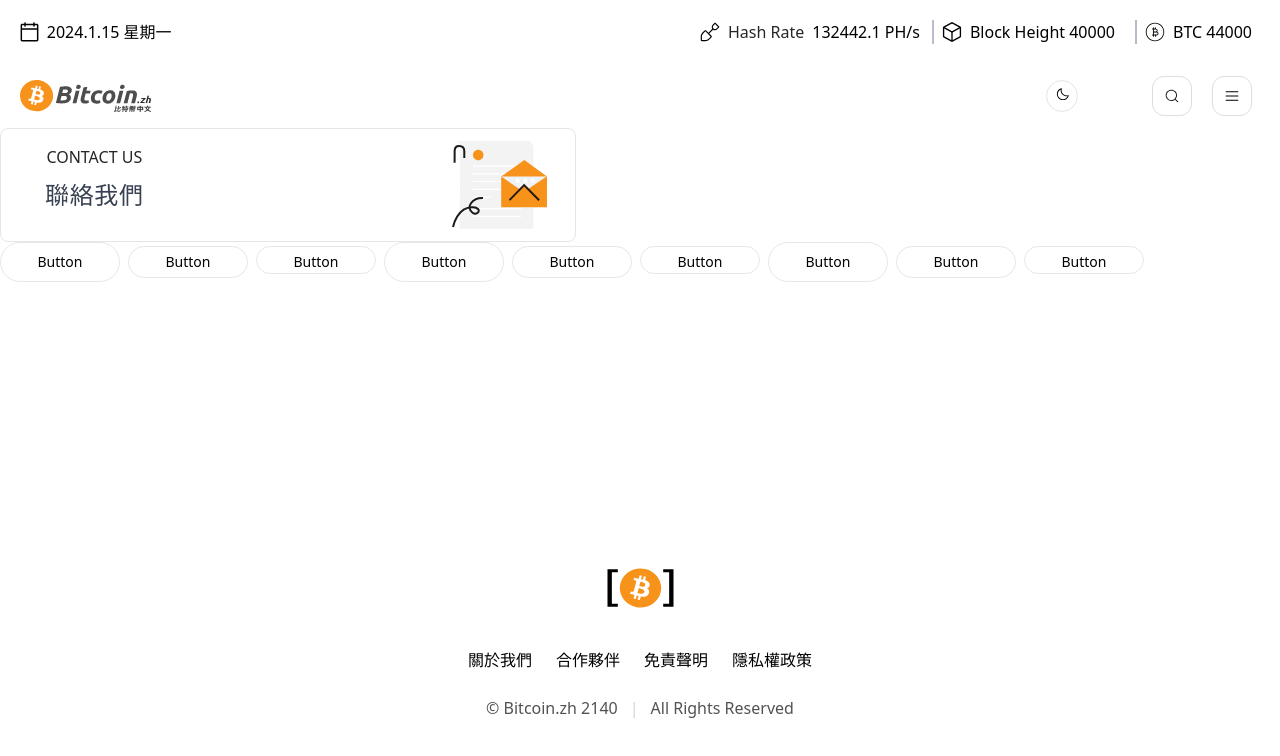
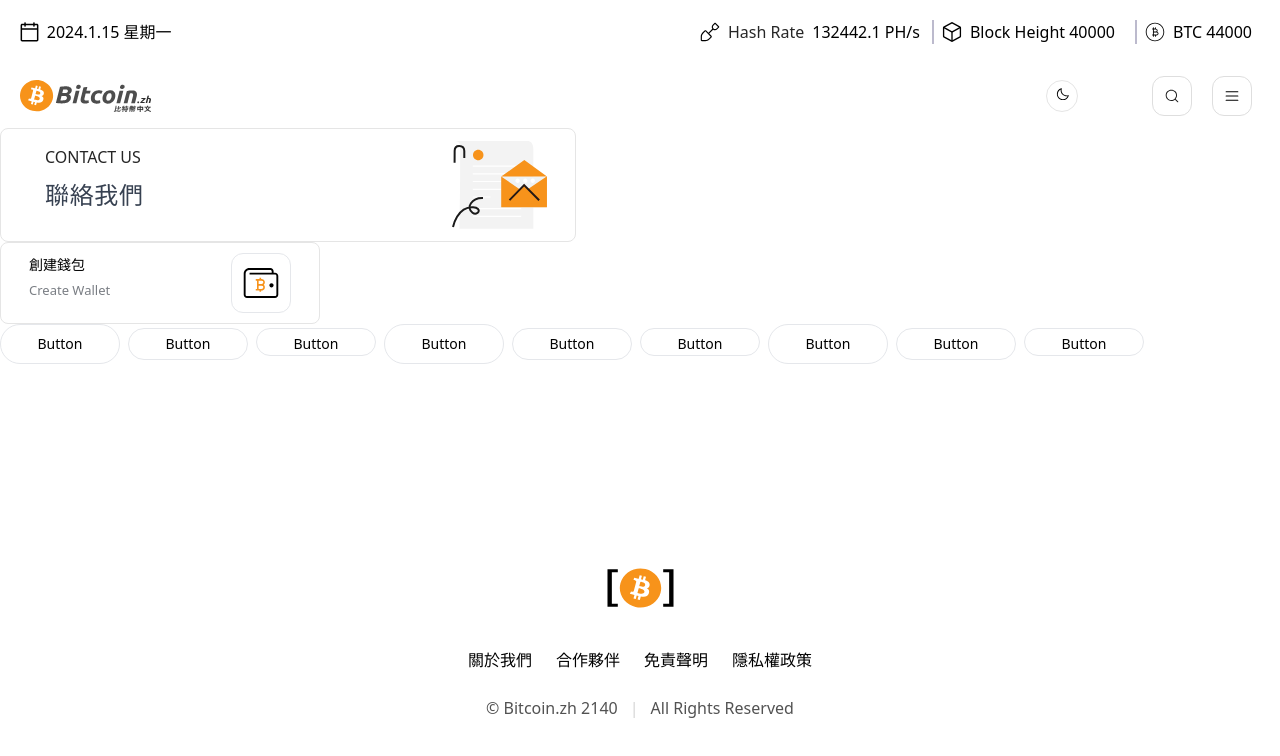
Before and after one commit to mmm25002500/bitcoin-blog, a Next.js app: page / in a window 1280 px wide. Shown: the top 756 px of the page. Built offline with nearby package versions, Linux system fonts and the light colour scheme.

Commit message:
feat: create wallet card

```diff
--- a/src/components/Card/ContactUS.tsx
+++ b/src/components/Card/ContactUS.tsx
@@ -1,9 +1,11 @@
+import Icon from "../Icon";
 import Card from "./Card";
 
 interface ContactUSProps {
   title: string;
   description: string;
-  photo: string;
+  photo_light: string;
+  photo_dark?: string;
   className?: string;
   onClick?: () => void;
 }
@@ -12,7 +14,7 @@ const ContactUS = (props: ContactUSProps) => {
   return (
     <Card
       className="
-      max-w-xl px-7 gap-8 w-full rounded-lg border items-center justify-between
+      max-w-xl px-7 gap-8 w-[343px] sm:w-full rounded-lg border items-center justify-between
 
       /* Light Mode */
       bg-neutral-white
@@ -28,20 +30,21 @@ const ContactUS = (props: ContactUSProps) => {
       onClick={() => props.onClick}
     >
       <Card.Infomation
-        className="leading-normal p-4"
+        className="leading-normal p-4 items-start"
       >
         <Card.Title
           text={props.title}
-          className="mb-2 text-base font-medium leading-6 text-neutral-800 dark:text-neutral-200"
+          className="mb-2 text-sm sm:text-base font-medium leading-5 sm:leading-6 text-neutral-800 dark:text-neutral-200"
         />
         <Card.Description
           text={props.description}
-          className="mb-3 font-medium text-2xl leading-9 text-gray-700 dark:text-white tracking-[.04rem]"
+          className="mb-3 font-medium text-xl sm:text-2xl leading-[30px] sm:leading-9 text-gray-700 dark:text-white tracking-[.04rem]"
         />
       </Card.Infomation>
-      <Card.Photo
-        src={props.photo}
-        className="object-cover rounded-t-lg h-auto w-[100px]]"
+      <Icon
+        icon_light={props.photo_light}
+        icon_dark={props.photo_dark}
+        className="object-cover rounded-t-lg h-auto w-[96px] sm:w-[100px]"
       />
     </Card>
   )
--- a/src/components/Card/CreateWallet.tsx
+++ b/src/components/Card/CreateWallet.tsx
@@ -1,6 +1,58 @@
-const CreateWallet = () => {
+import Icon from "../Icon";
+import Card from "./Card";
+
+interface CreateWalletProps {
+  title: string;
+  description: string;
+  photo_light: string;
+  photo_dark?: string;
+  className?: string;
+  onClick?: () => void;
+}
+
+const CreateWallet = (props: CreateWalletProps) => {
   return (
-    <></>
+    <Card
+      className="
+      max-w-[248px] sm:max-w-xs px-7 gap-8 sm:w-full rounded-lg border justify-between
+
+      h-[150px] sm:h-full
+      sm:items-center
+
+      /* Light Mode */
+      bg-neutral-white
+      border-neutral-200
+      hover:bg-[#F8F9FB]
+      hover:border-black
+      hover:border-2
+
+      /* Dark Mode */
+      dark:bg-neutral-900
+      dark:border-0
+      dark:hover:border-[1px]
+      dark:hover:border-white
+      dark:hover:bg-black
+      "
+      onClick={() => props.onClick}
+    >
+      <Card.Infomation
+        className="leading-normal py-3 items-start"
+      >
+        <Card.Title
+          text={props.title}
+          className="mt-2 sm:mt-0 mb-2 text-sm font-medium leading-5 text-black dark:text-white"
+        />
+        <Card.Description
+          text={props.description}
+          className="mb-3 font-medium text-[13px] leading-[15.85px] text-[#7A7E84] dark:text-neutral-300"
+        />
+      </Card.Infomation>
+      <Icon
+        icon_light={props.photo_light}
+        icon_dark={props.photo_dark}
+        className="object-cover rounded-xl border py-[8px] px-[8px] h-[45px] w-[45px] sm:h-[60px] sm:w-[60px] relative top-[4.5rem] sm:top-0"
+      />
+    </Card>
   )
 }
 
--- a/src/components/Layout/Header.tsx
+++ b/src/components/Layout/Header.tsx
@@ -64,7 +64,7 @@ const Header = () => {
                   <div className="relative flex px-2 items-center">
                     <Icon
                       icon_light={btcIcon}
-                      className="h-5 w-auto mr-2" />
+                      className="h-5 w-auto mr-2 dark:invert" />
                     <p className=''>BTC {btc}</p>
                   </div>
                 </div>
--- a/src/pages/index.tsx
+++ b/src/pages/index.tsx
@@ -1,6 +1,9 @@
 import ContactUS from "@/components/Card/ContactUS";
+import CreateWallet from "@/components/Card/CreateWallet";
 import Button from "@/components/button/Button";
 import illustationIcon from "@/icons/illustation.svg";
+import cryptoWalletIconLight from "@/icons/crypto_wallet_light.svg";
+import cryptoWalletIconDark from "@/icons/crypto_wallet_dark.svg";
 
 const Home = () => {
   return (
@@ -8,7 +11,14 @@ const Home = () => {
       <ContactUS
         title="CONTACT US"
         description="聯絡我們"
-        photo={illustationIcon}
+        photo_light={illustationIcon}
+      />
+
+      <CreateWallet
+        title="創建錢包"
+        description="Create Wallet"
+        photo_light={cryptoWalletIconLight}
+        photo_dark={cryptoWalletIconDark}
       />
       <Button
         type="large"
```
Also changed, not shown: src/components/Card/Card.tsx (+28 -4 lines), src/icons/crypto_wallet_dark.svg (added), src/icons/crypto_wallet_light.svg (added).
